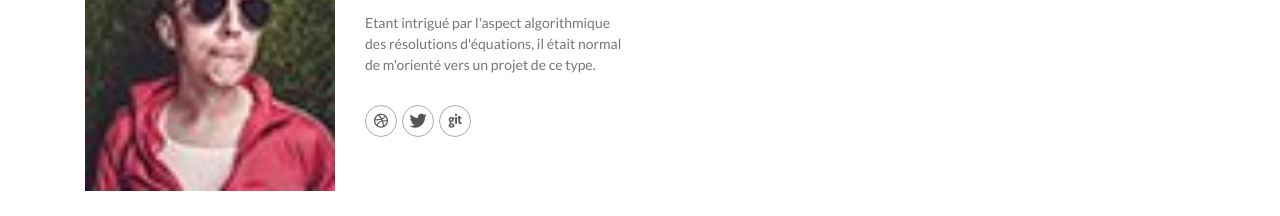
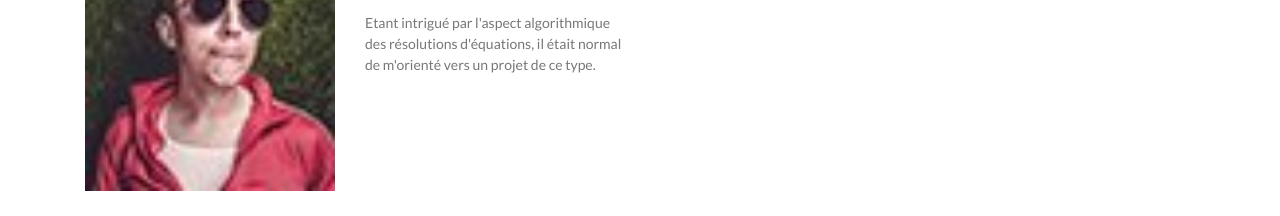
Before and after one commit to fadao23/epiquation.github.fr, a plain HTML site: page index.html in a window 1280 px wide. Shown: the part 3578-3794 px from the top of the page. Drawn offline with Linux system fonts and the light colour scheme; some packages are replaced by stand-ins of ours; files whose address does not match are found by name.

Commit message:
modifs sur lucas

```diff
--- a/index.html
+++ b/index.html
@@ -301,18 +301,6 @@
 								<div class="team-desc">
 									<div class="team-title"><h4>Lucas Rangeard</h4><span>Dev - Chercheur</span></div>
 									<div class="team-content">Etant intrigué par l'aspect algorithmique des résolutions d'équations, il était normal de m'orienté vers un projet de ce type.</div>
-									<a href="#" class="social-icon si-rounded si-small si-dribbble">
-										<i class="icon-dribbble"></i>
-										<i class="icon-dribbble"></i>
-									</a>
-									<a href="#" class="social-icon si-rounded si-small si-twitter">
-										<i class="icon-twitter"></i>
-										<i class="icon-twitter"></i>
-									</a>
-									<a href="#" class="social-icon si-rounded si-small si-github">
-										<i class="icon-github"></i>
-										<i class="icon-github"></i>
-									</a>
 								</div>
 							</div>
 
```
